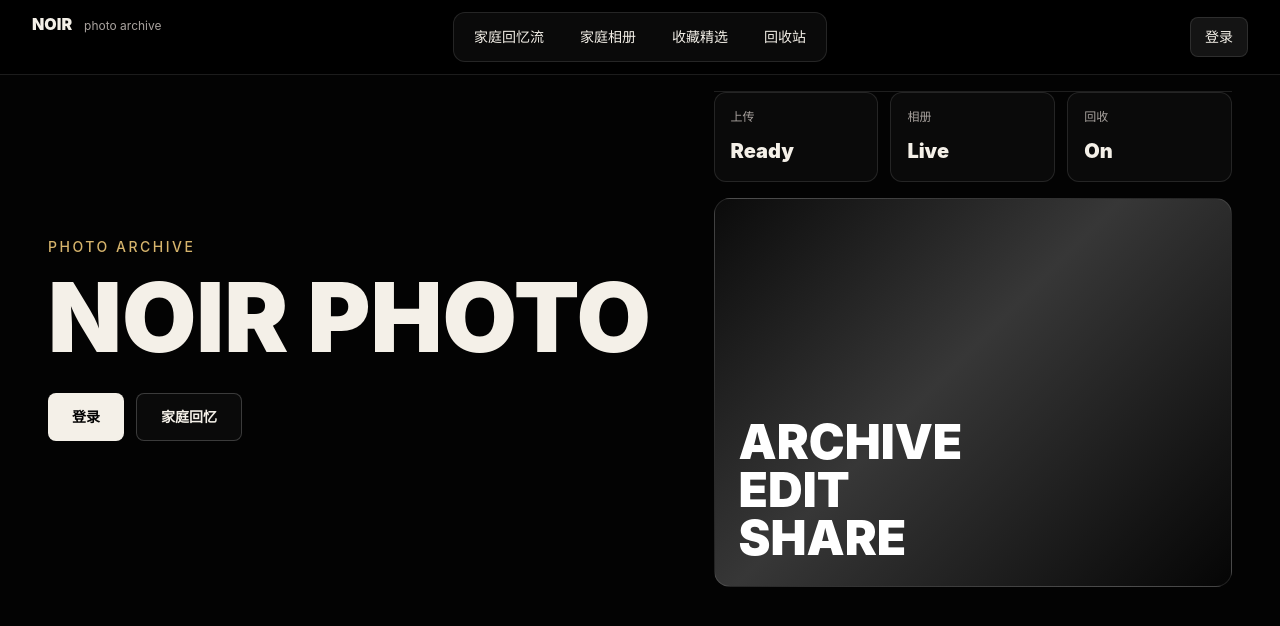
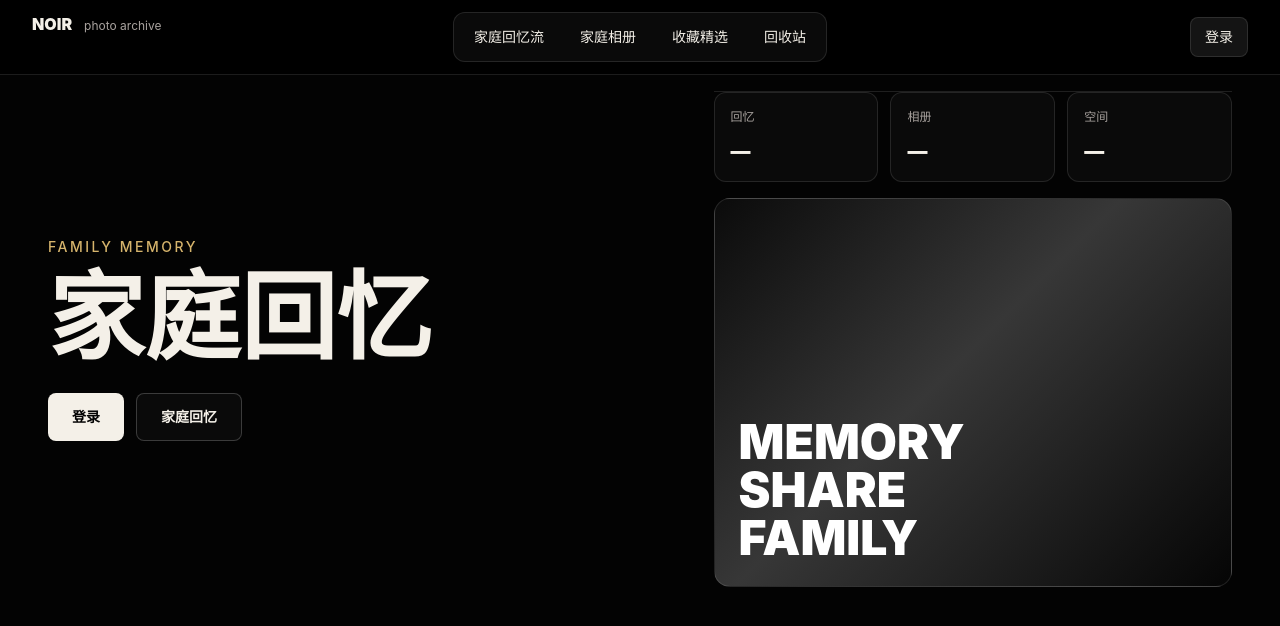
Before and after one commit to huangjq148/photo, a Next.js app: page / in a window 1280 px wide. Shown: the top 626 px of the page. Built offline with nearby package versions, Linux system fonts and the light colour scheme; no server answers.

Commit message:
feat: real home page stats, family-memory copy, favorites/trash CTA updates

```diff
--- a/app/favorites/page.tsx
+++ b/app/favorites/page.tsx
@@ -12,10 +12,10 @@ export default function FavoritesPage() {
           </h1>
           <div className="mt-6 flex flex-wrap gap-3">
             <Link
-              href="/albums"
+              href="/memories"
               className="inline-flex min-h-11 items-center justify-center rounded-lg border border-[var(--border-strong)] px-5 text-sm font-bold text-[var(--text)]"
             >
-              相册
+              回忆流
             </Link>
             <Link
               href="/trash"
--- a/app/page.tsx
+++ b/app/page.tsx
@@ -1,23 +1,64 @@
 import { cookies } from "next/headers";
+import { prisma } from "@/lib/db";
 import { getCurrentUserFromCookieStore } from "@/lib/auth/current-user";
 import { HomeActions } from "@/components/home/home-actions";
 
-const stats = [
-  { label: "上传", value: "Ready" },
-  { label: "相册", value: "Live" },
-  { label: "回收", value: "On" }
-];
-
 export default async function HomePage() {
   const user = await getCurrentUserFromCookieStore(await cookies());
+
+  // Fetch real stats when authenticated
+  let totalMedia = 0;
+  let totalAlbums = 0;
+  let storageUsed = "0";
+
+  if (user) {
+    try {
+      const dbUser = await prisma.user.findUnique({
+        where: { id: user.id },
+        select: { storage_used: true },
+      });
+
+      const [mediaCount, albumCount] = await Promise.all([
+        prisma.photo.count({
+          where: {
+            status: "normal",
+            album: {
+              members: { some: { user_id: user.id } },
+            },
+          },
+        }),
+        prisma.album.count({
+          where: {
+            members: { some: { user_id: user.id } },
+          },
+        }),
+      ]);
+
+      totalMedia = mediaCount;
+      totalAlbums = albumCount;
+
+      if (dbUser) {
+        const gb = Number(dbUser.storage_used) / (1024 * 1024 * 1024);
+        storageUsed = gb >= 1 ? `${gb.toFixed(1)} GB` : `${Math.round(Number(dbUser.storage_used) / (1024 * 1024))} MB`;
+      }
+    } catch {
+      // Stats are best-effort; fall through to defaults
+    }
+  }
+
+  const stats = [
+    { label: "回忆", value: user ? String(totalMedia) : "—" },
+    { label: "相册", value: user ? String(totalAlbums) : "—" },
+    { label: "空间", value: user ? storageUsed : "—" },
+  ];
 
   return (
     <main className="overflow-x-hidden px-4 py-4 sm:px-6 sm:py-6 lg:px-12 lg:py-4">
       <section className="mx-auto grid max-w-7xl gap-8 lg:grid-cols-[minmax(0,1.1fr)_minmax(320px,0.9fr)] lg:items-center">
         <div className="min-w-0">
-          <p className="mb-4 text-sm font-medium tracking-[0.18em] text-[var(--film)]">PHOTO ARCHIVE</p>
+          <p className="mb-4 text-sm font-medium tracking-[0.18em] text-[var(--film)]">FAMILY MEMORY</p>
           <h1 className="max-w-[10ch] text-5xl font-black leading-[0.92] text-[var(--text)] sm:max-w-4xl sm:text-7xl lg:text-8xl">
-            NOIR PHOTO
+            家庭回忆
           </h1>
           <HomeActions isAuthenticated={Boolean(user)} />
         </div>
@@ -34,11 +75,11 @@ export default async function HomePage() {
           <div className="mt-4 aspect-[4/3] min-h-[18rem] overflow-hidden rounded-2xl border border-[var(--border)] bg-[linear-gradient(135deg,#0b0b0b,#373737_45%,#050505)]">
             <div className="flex h-full items-end p-5 sm:p-6">
               <p className="text-3xl font-black leading-none text-white sm:text-5xl">
-                ARCHIVE
-                <br />
-                EDIT
+                MEMORY
                 <br />
                 SHARE
+                <br />
+                FAMILY
               </p>
             </div>
           </div>
```
